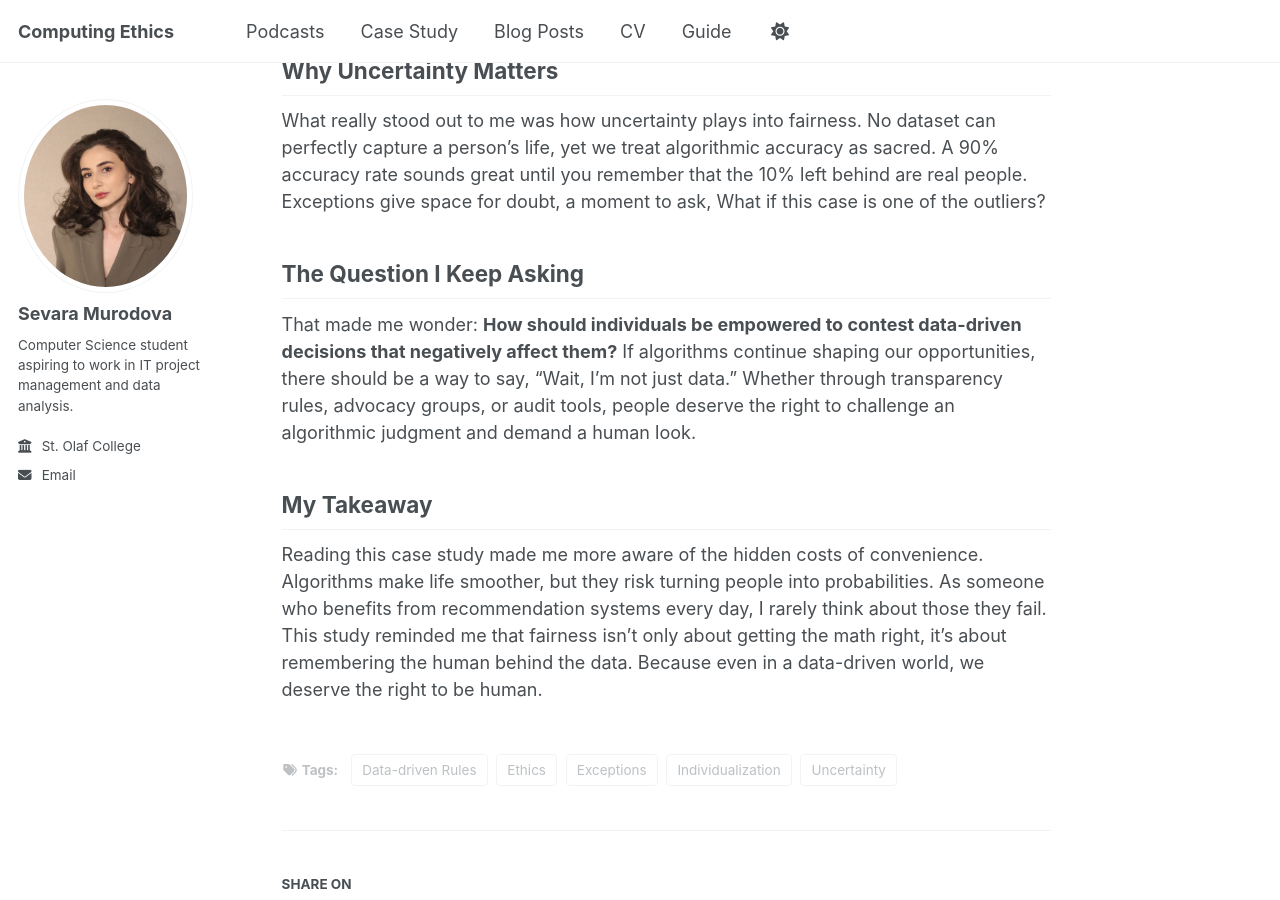
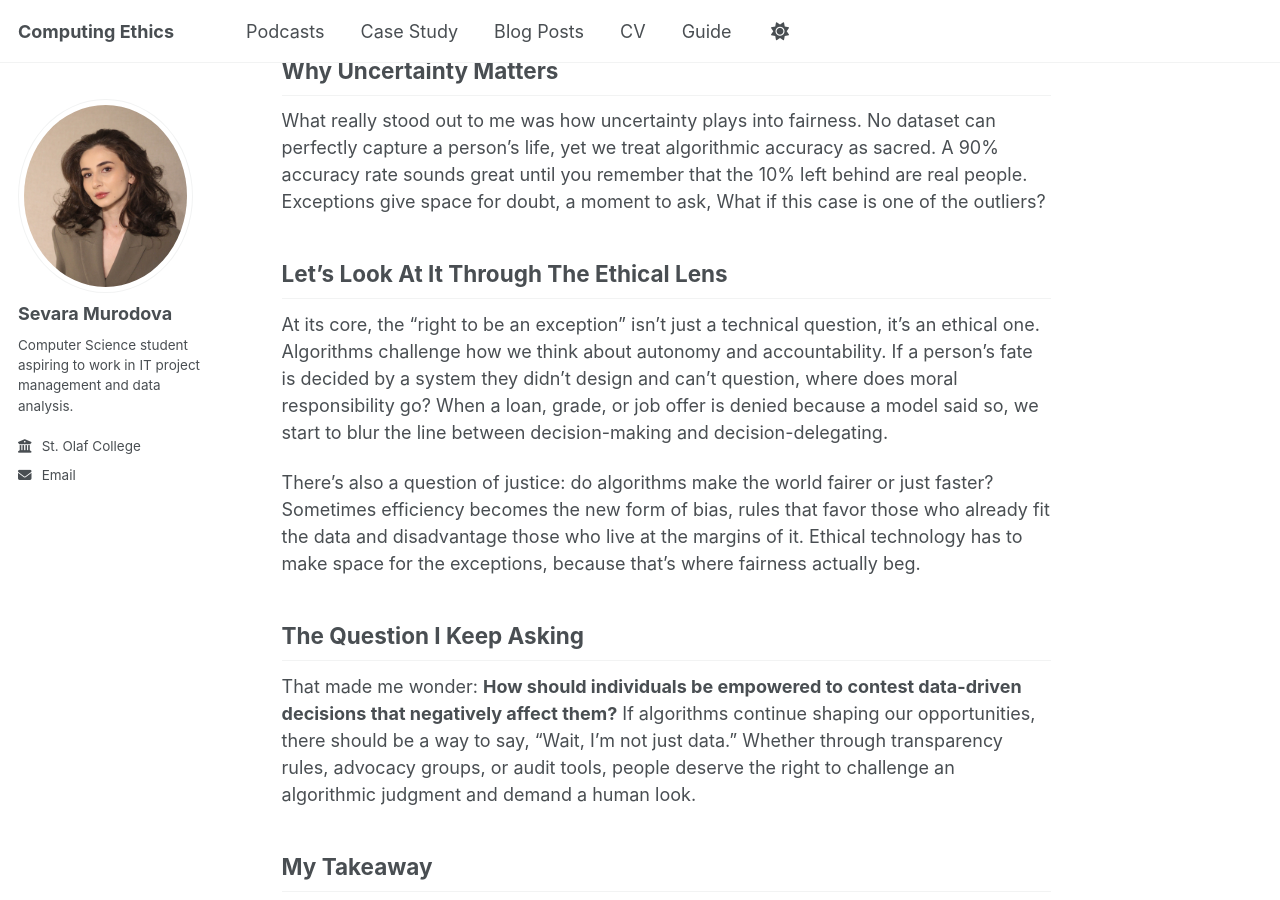
Before and after one commit to sevvara/ethics_fall2025, a Jekyll site: the page built from _posts/2025-09-25-ALG-blog-post-1.md, in a window 1280 px wide and 900 px high, scrolled down 1093 px. Built offline with Jekyll 4.4.1, drawn with Linux system fonts in a browser that asks for light colours; a script that is not in the unit is left out.

Commit message:
addition to the blog post

```diff
--- a/_posts/2025-09-25-ALG-blog-post-1.md
+++ b/_posts/2025-09-25-ALG-blog-post-1.md
@@ -29,6 +29,11 @@ Fairness sits somewhere between rule and exception. Individualization makes syst
 ## Why Uncertainty Matters
 What really stood out to me was how uncertainty plays into fairness. No dataset can perfectly capture a person’s life, yet we treat algorithmic accuracy as sacred. A 90% accuracy rate sounds great until you remember that the 10% left behind are real people. Exceptions give space for doubt, a moment to ask, What if this case is one of the outliers?
 
+## Let's Look At It Through The Ethical Lens
+At its core, the “right to be an exception” isn’t just a technical question,  it’s an ethical one. Algorithms challenge how we think about autonomy and accountability. If a person’s fate is decided by a system they didn’t design and can’t question, where does moral responsibility go? When a loan, grade, or job offer is denied because a model said so, we start to blur the line between decision-making and decision-delegating.
+
+There’s also a question of justice: do algorithms make the world fairer or just faster? Sometimes efficiency becomes the new form of bias, rules that favor those who already fit the data and disadvantage those who live at the margins of it. Ethical technology has to make space for the exceptions, because that’s where fairness actually beg.
+
 ## The Question I Keep Asking
 That made me wonder: **How should individuals be empowered to contest data-driven decisions that negatively affect them?**
 If algorithms continue shaping our opportunities, there should be a way to say, “Wait, I’m not just data.” Whether through transparency rules, advocacy groups, or audit tools, people deserve the right to challenge an algorithmic judgment and demand a human look.
```
